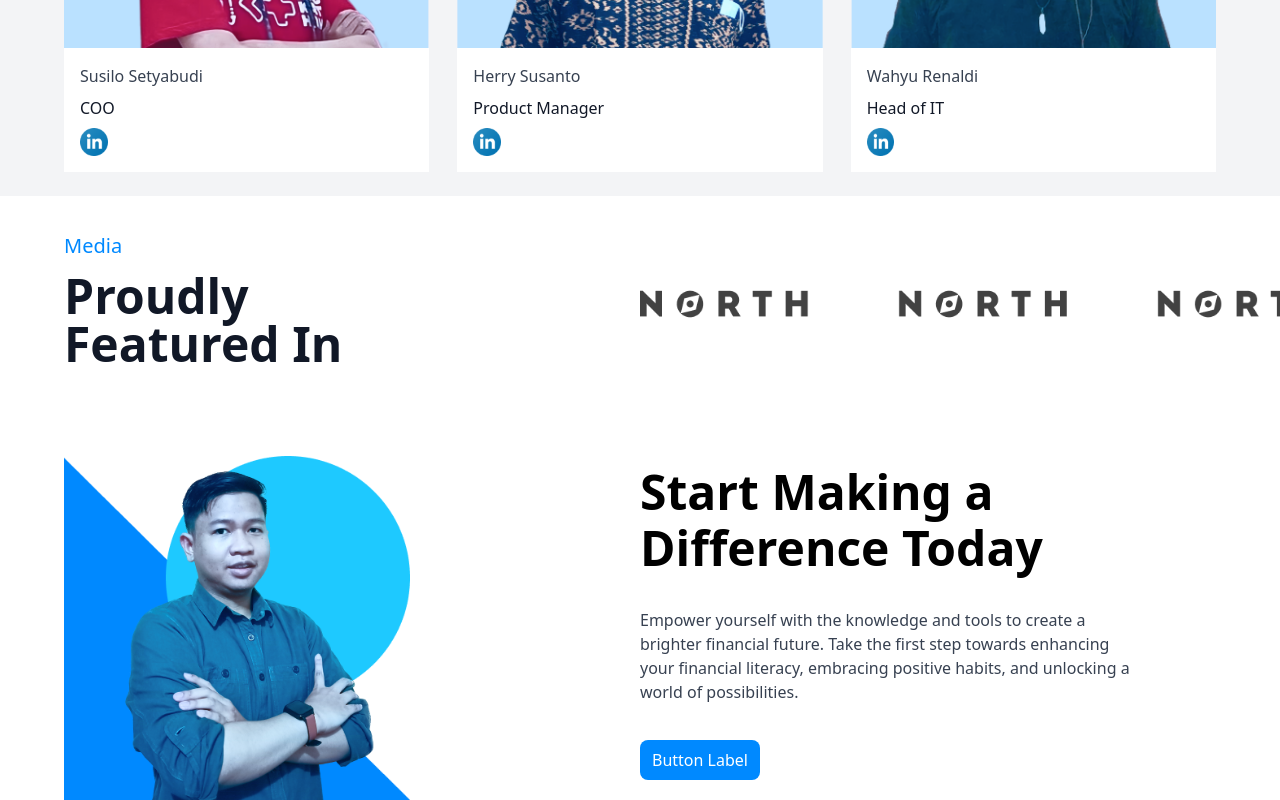
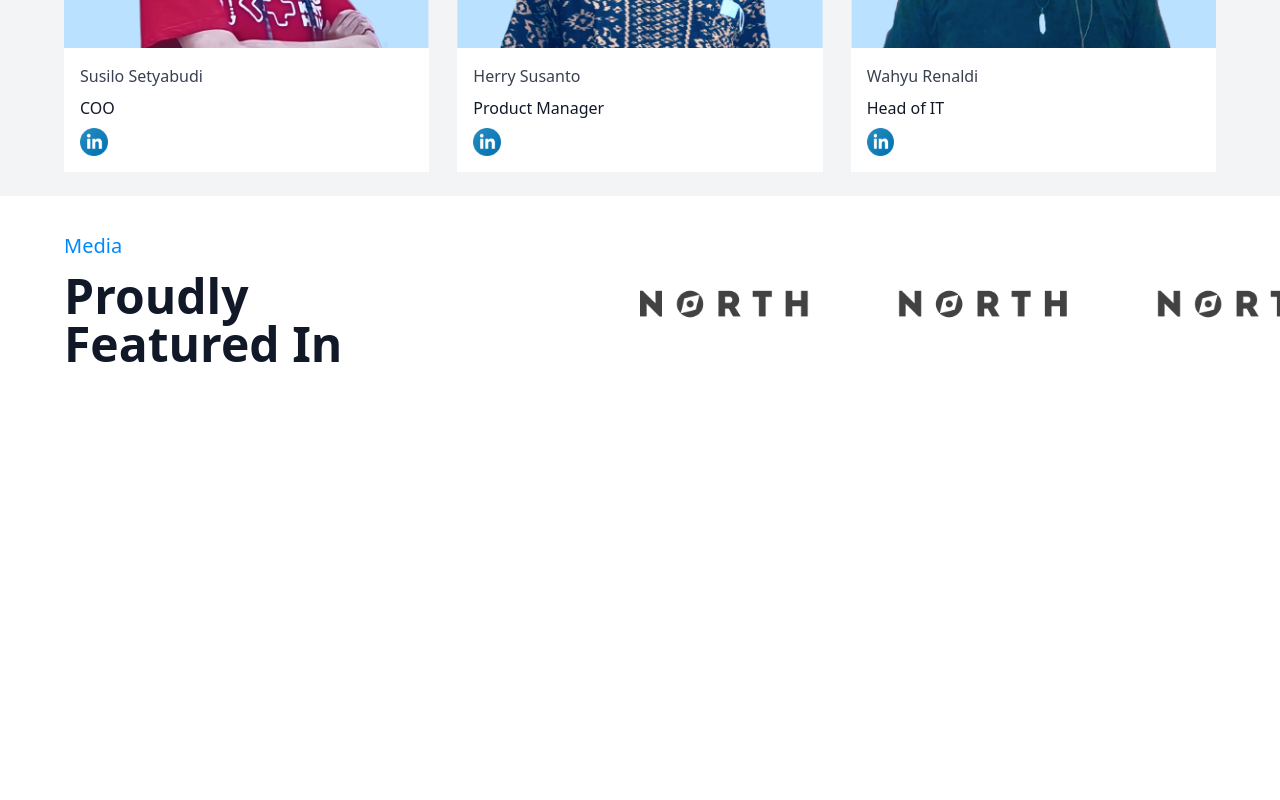
Before and after one commit to Blue-Habit/blue-habit-landing, a Nuxt app: page / in a window 1280 px wide. Shown: the part 4344-5144 px from the top of the page. After the commit the page ends 4776 px from the top, so only its background shows below. Built offline with nearby package versions, Linux system fonts and the light colour scheme.

Commit message:
fix : change cta to media, delete cta code

```diff
--- a/components/Cta.vue
+++ /dev/null
@@ -1,29 +0,0 @@
-<template>
-    <div class="teams mx-auto pt-9">
-        <h1 class="text-primary text-xl lg:px-16 sm:px-5">Media</h1>
-        <div class="grid lg:grid-cols-2 sm:grid-cols-1 mb-16">
-            <h1 class="text-5xl text-gray-900 font-bold pt-3 lg:px-16 sm:px-5">
-                Proudly <br> Featured In
-            </h1>
-            <div>
-                <img src="@/assets/img/cta-img2.png" alt="">
-            </div>
-        </div>
-        <div class="grid lg:grid-cols-2 sm:grid-cols-1 lg:px-16 sm:px-5 pt-6">
-            <img src="@/assets/img/cta-img.png" alt="" class="w-3/5">
-            <div class="d-flex flex-col lg:pr-20">
-                <h1 class="text-5xl font-bold pb-2 pt-3">Start Making a</h1>
-                <h1 class="text-5xl font-bold pb-9">Difference Today</h1>
-                <p class="text-gray-700 pb-9">Empower yourself with the knowledge and tools to create a brighter financial
-                    future. Take the first step towards enhancing your financial literacy, embracing positive habits, and
-                    unlocking a world of possibilities.</p>
-                <button class="bg-primary px-3 py-2 text-white rounded-lg">Button Label</button>
-            </div>
-        </div>
-    </div>
-</template>
-<script>
-export default {
-    name: "Cta"
-}
-</script>
--- /dev/null
+++ b/components/Media.vue
@@ -0,0 +1,19 @@
+<template>
+    <div class="teams mx-auto pt-9">
+        <h1 class="text-primary text-xl lg:px-16 sm:px-5">Media</h1>
+        <div class="grid lg:grid-cols-2 sm:grid-cols-1 mb-16">
+            <h1 class="text-5xl text-gray-900 font-bold pt-3 lg:px-16 sm:px-5">
+                Proudly <br> Featured In
+            </h1>
+            <div>
+                <img src="@/assets/img/cta-img2.png" alt="">
+            </div>
+        </div>
+
+    </div>
+</template>
+<script>
+export default {
+    name: "Media"
+}
+</script>
--- a/pages/index.vue
+++ b/pages/index.vue
@@ -5,7 +5,7 @@
     <VisionMision />
     <Products />
     <Teams />
-    <Cta />
+    <Media />
   </div>
 </template>
 
@@ -15,7 +15,7 @@ import OurFocus from "@/components/OurFocus";
 import VisionMision from "@/components/VisionMision";
 import Products from "@/components/Products";
 import Teams from "@/components/Teams";
-import Cta from "@/components/Cta";
+import Media from "@/components/Media";
 export default {
   components: {
     Hero,
@@ -23,7 +23,7 @@ export default {
     VisionMision,
     Products,
     Teams,
-    Cta
+    Media
   },
 };
 </script>
```
